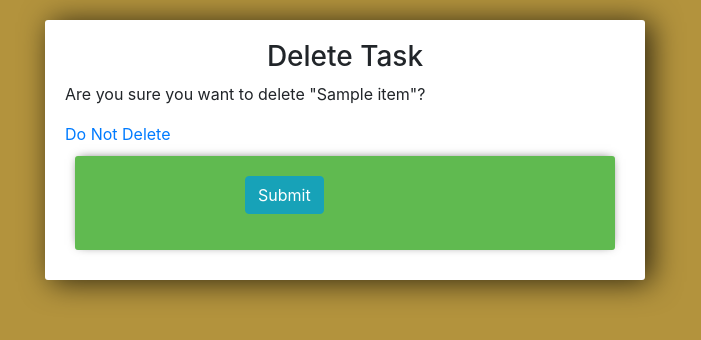
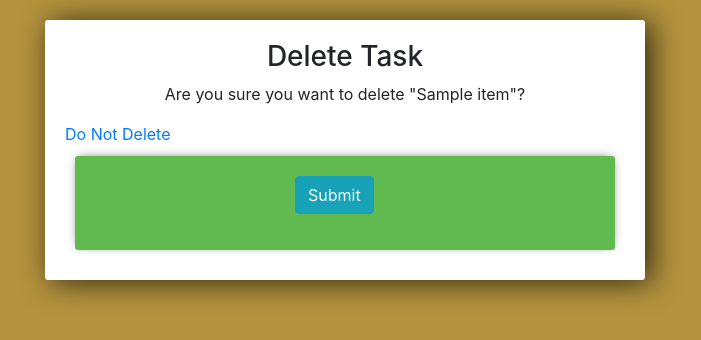
Before and after one commit to Pinky-alt-spec/Todo, a Django app: template todo_list/templates/todo_list/delete_task.html in a window 1280 px wide. Shown: the top 340 px of the page, without its empty margins (295-996 px from the left). Run offline with Django 3.2, Linux system fonts and the light colour scheme; the template is opened without the code that fills it: most values are stand-ins (such as "Sample title", 1, 10 or a date in 2020); parts of the project's set-up code (start-up, migrations or seed data) failed here and were passed over; some libraries are stand-ins or nearby versions.

Commit message:
Update delete_task.html

```diff
--- a/todo_list/templates/todo_list/delete_task.html
+++ b/todo_list/templates/todo_list/delete_task.html
@@ -27,13 +27,13 @@
 
 <div class="center-column">
   <h3 style="text-align:center">Delete Task</h3>
-    <p>Are you sure you want to delete "{{item}}"?</p>
+    <p style="text-align:center">Are you sure you want to delete "{{item}}"?</p>
 
-   <a href="{% url 'list' %}">Do Not Delete</a>
+   <a style=style="text-align:center" href="{% url 'list' %}">Do Not Delete</a>
       <div class="item-row">
        <form method="POST" action="">
            {% csrf_token %}
-           <input style="margin-left:150px" class="btn btn-info" type="submit" name="Confirm">
+           <input style="margin-left:200px" class="btn btn-info" type="submit" name="Confirm">
        </form>
  </div>
 <div>
```
